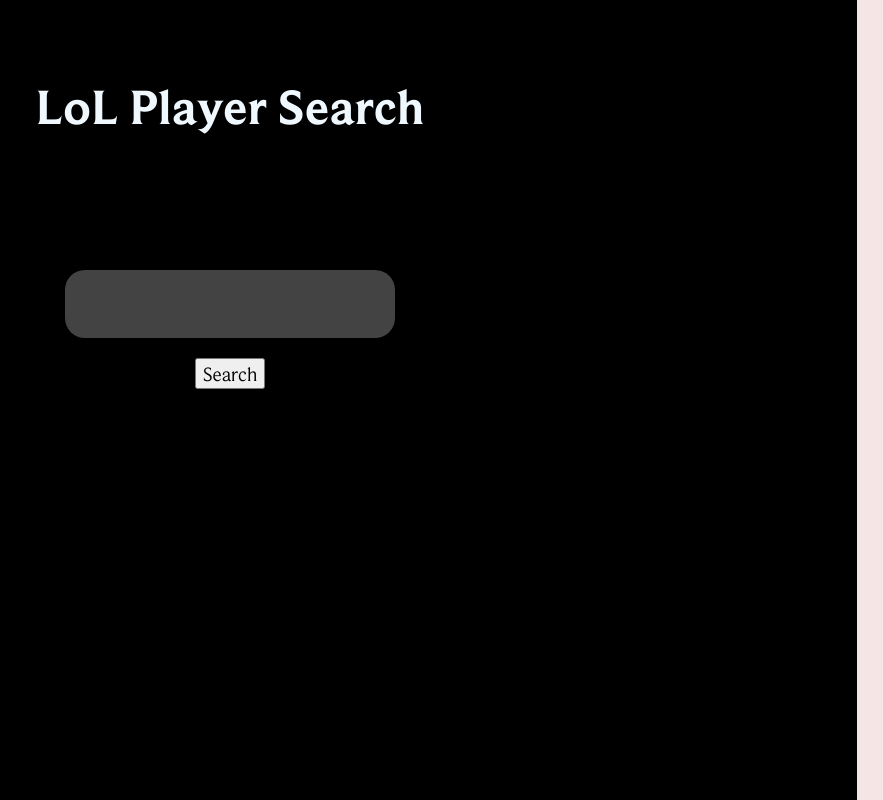
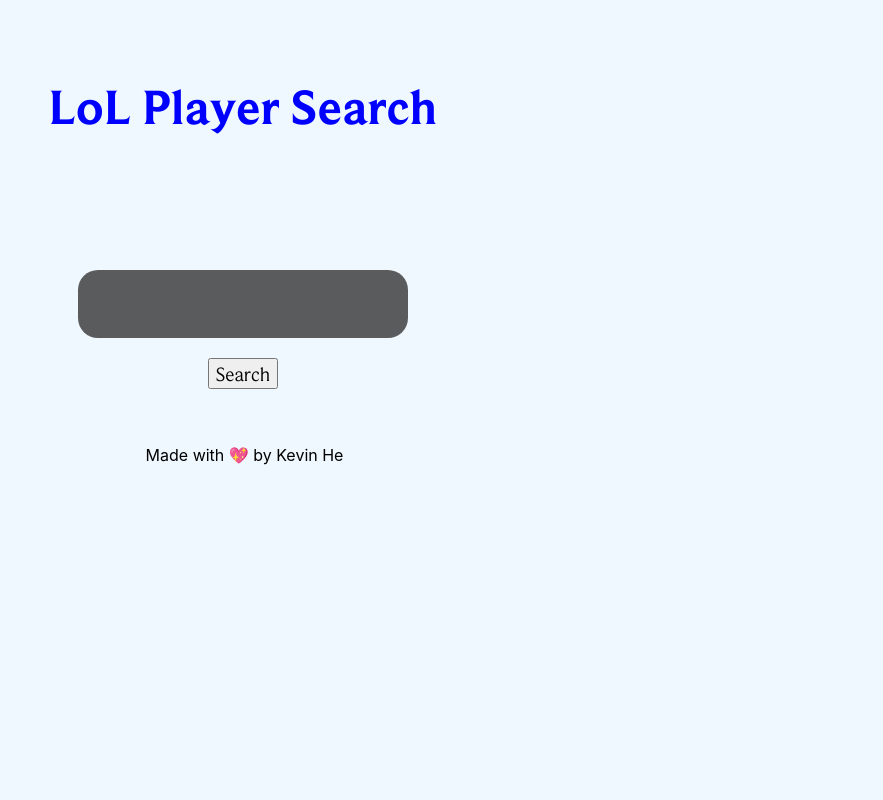
Before and after one commit to kevinhehee/LoLStatisticsTracker, a React (Create React App) app in the folder client/: page / in a window 1280 px wide. Shown: the whole page, without its empty margins (397-1280 px from the left). Built offline with nearby package versions, Linux system fonts and the light colour scheme.

Commit message:
Kevin He Name Credit

```diff
--- a/client/src/App.css
+++ b/client/src/App.css
@@ -30,21 +30,27 @@
   /* background-image: url(../public/images/worlds2020background.jpg); */
   /* background-size:cover; */
   /* background-blend-mode: color-burn; */
-  background-color: rgba(212, 134, 134, 0.21);
+  background-color: aliceblue;
   /* background-repeat: no-repeat; */
   /* background-attachment: fixed; */
-  display: flex;
-  flex-direction: row;
 }
+
+/* .background
+{
+  min-width: 100vw;
+  min-height: 100vh;
+  background-color:aliceblue;
+} */
 
 .page
 {
   display: flex;
   flex-direction: row;
-  min-width: 98vw;
+  min-width: 50vw;
   min-height: 100%;
   align-content: center;
   margin: auto;
+  background-color: aliceblue;
 
 
 }
@@ -293,7 +299,7 @@
 {
   display: flex;
   flex: 2;
-  background-color: black;
+  background-color: aliceblue;
   flex-direction: column;
   align-items: center;
   padding: 40px;
@@ -305,14 +311,17 @@
 {
   font-family: LoLfont;
   font-size: 50px;
-  color: aliceblue;
+  color: blue;
 }
 
 .searchcontainer > p
 {
+
+  margin-bottom: auto;
+  padding-top: 70px;
   font-family: searchFont;
-  font-size: 40px;
-  color: aliceblue;
+  font-size: 14px;
+  color: black;
 }
 
 .searchbar
@@ -339,3 +348,12 @@
   font-family: searchFont;
   size: 1000px;
 }
+
+.credit
+{
+  display: flex;
+  margin: auto;
+  padding-left: 3px;
+  background-color: aliceblue;
+
+}
--- a/client/src/App.js
+++ b/client/src/App.js
@@ -18,6 +18,7 @@
   console.log(gameList);
 
   return (
+    <div className = "background">
       <div className = "page">
         <div className = "restcontainer">
             {gameList[0].length !== 0 ?
@@ -28,6 +29,9 @@
                     <h1>LoL Player Search</h1>
                     <input className = "searchbar" type = "text" onChange={e => setSearchText(e.target.value)}></input>
                     <button className = "searchbutton" onClick = {getPlayerGames}>Search</button>
+
+
+                    <p>Made with 💖 by Kevin He</p>
                   </div>
 
                   <div className = "summonerName">
@@ -269,6 +273,12 @@
                 <button className = "searchbutton" onClick = {getPlayerGames}>Search</button>
               </div>
 
+              <div className="credit">
+
+                <p>Made with 💖 by Kevin He</p>
+
+              </div>
+
               {/* <div className = "rightdataContainer">
                 <p>data not found</p>
               </div> */}
@@ -279,6 +289,7 @@
 
         </div>
       </div>
+    </div>
   );
 }
 
```
Lines whose indentation alone changed are shown as unchanged.
